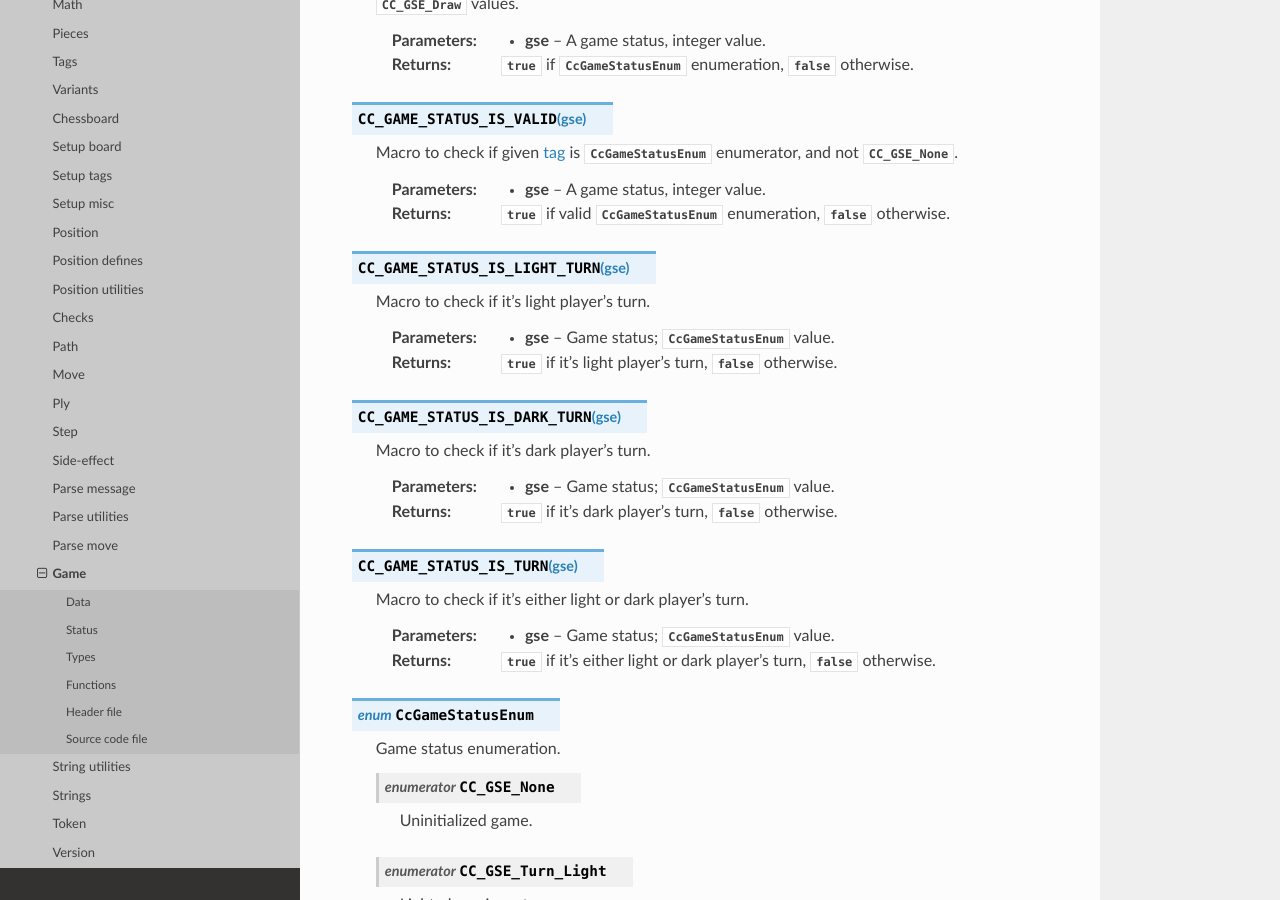
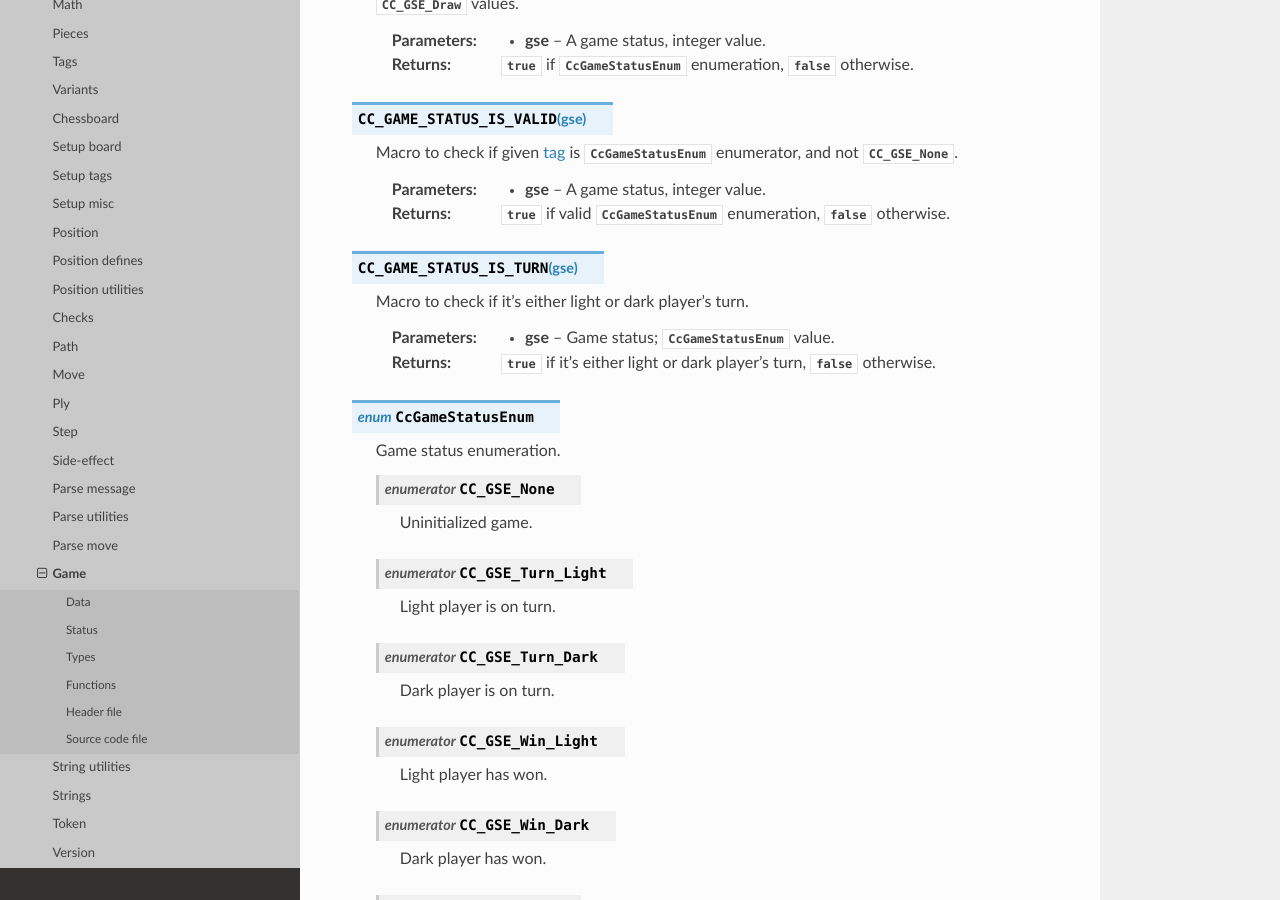
Before and after one commit to mmlacak/crochess, a Sphinx documentation site: the page built from docs/source/libcc/ccgame.rst, in a window 1280 px wide and 900 px high, scrolled down 504 px. Built offline with Sphinx 7.4.7 and the Read the Docs theme 3.1.0, drawn with Linux system fonts in a browser that asks for light colours.

Commit message:
Removed too simple macros.

```diff
--- a/docs/source/conf.py
+++ b/docs/source/conf.py
@@ -26,10 +26,10 @@ copyright = '2021, Mario Mlačak'
 author = 'Mario Mlačak'
 
 # The short X.Y version
-version = "0.0.0.28:1178+20241204.021844"   # docs-new-lib-short-version-major-minor-feature-commit+meta~breaks-place-marker
+version = "0.0.1.2:1181+20241205.014947"   # docs-new-lib-short-version-major-minor-feature-commit+meta~breaks-place-marker
 
 # The full version, including alpha/beta/rc tags
-release = "0.0.0.28:1178+20241204.021844"   # docs-new-lib-full-version-major-minor-feature-commit+meta~breaks-place-marker
+release = "0.0.1.2:1181+20241205.014947"   # docs-new-lib-full-version-major-minor-feature-commit+meta~breaks-place-marker
 
 
 # -- General configuration ---------------------------------------------------
--- a/docs/source/libcc/ccgame.rst
+++ b/docs/source/libcc/ccgame.rst
@@ -43,20 +43,6 @@ Status
     :param gse: A game status, integer value.
     :returns: :c:data:`true` if valid :c:enum:`CcGameStatusEnum` enumeration,
               :c:data:`false` otherwise.
-
-.. c:macro:: CC_GAME_STATUS_IS_LIGHT_TURN(gse)
-
-    Macro to check if it's light player's turn.
-
-    :param gse: Game status; :c:enum:`CcGameStatusEnum` value.
-    :returns: :c:data:`true` if it's light player's turn, :c:data:`false` otherwise.
-
-.. c:macro:: CC_GAME_STATUS_IS_DARK_TURN(gse)
-
-    Macro to check if it's dark player's turn.
-
-    :param gse: Game status; :c:enum:`CcGameStatusEnum` value.
-    :returns: :c:data:`true` if it's dark player's turn, :c:data:`false` otherwise.
 
 .. c:macro:: CC_GAME_STATUS_IS_TURN(gse)
 
```
Also changed, not shown: README.md (+2 -2 lines), 6 other files.
